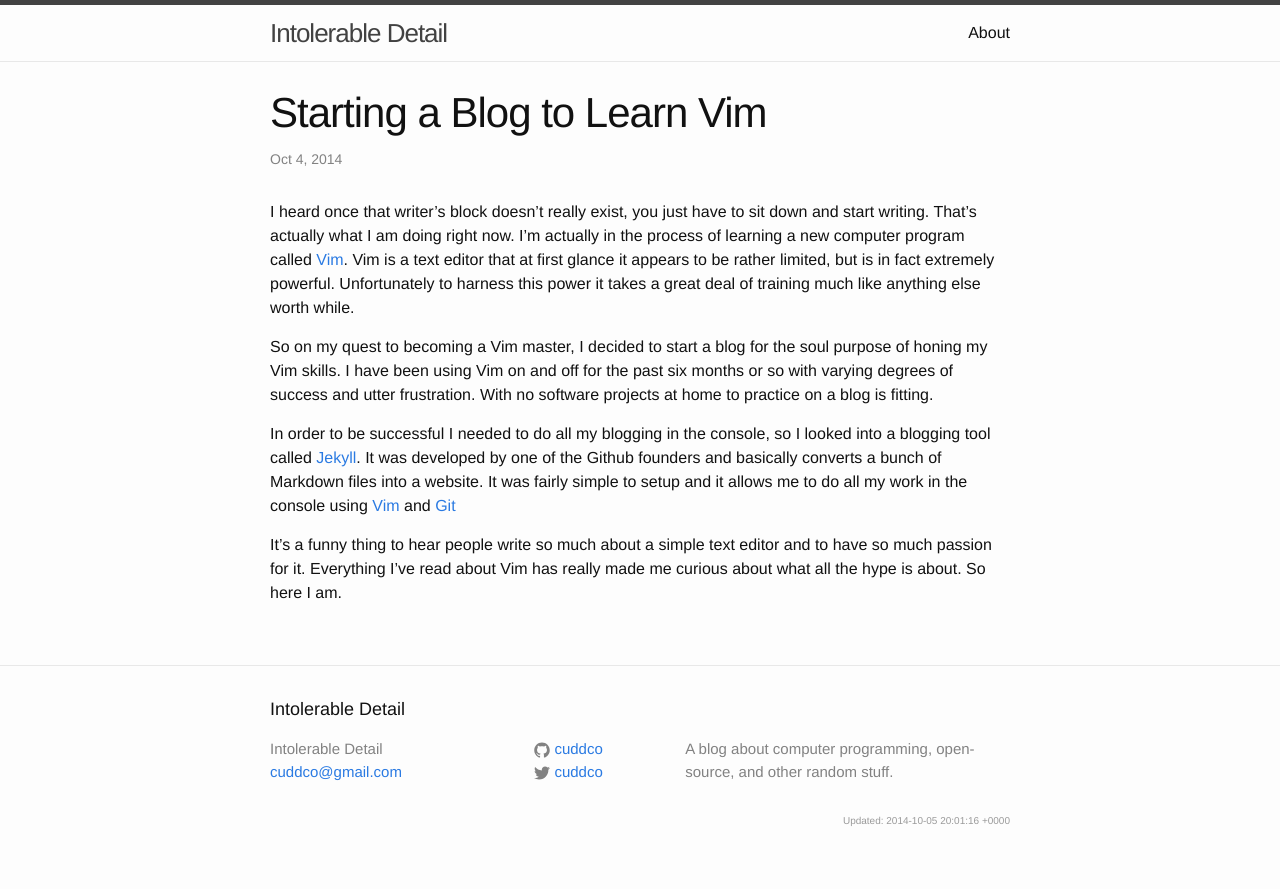
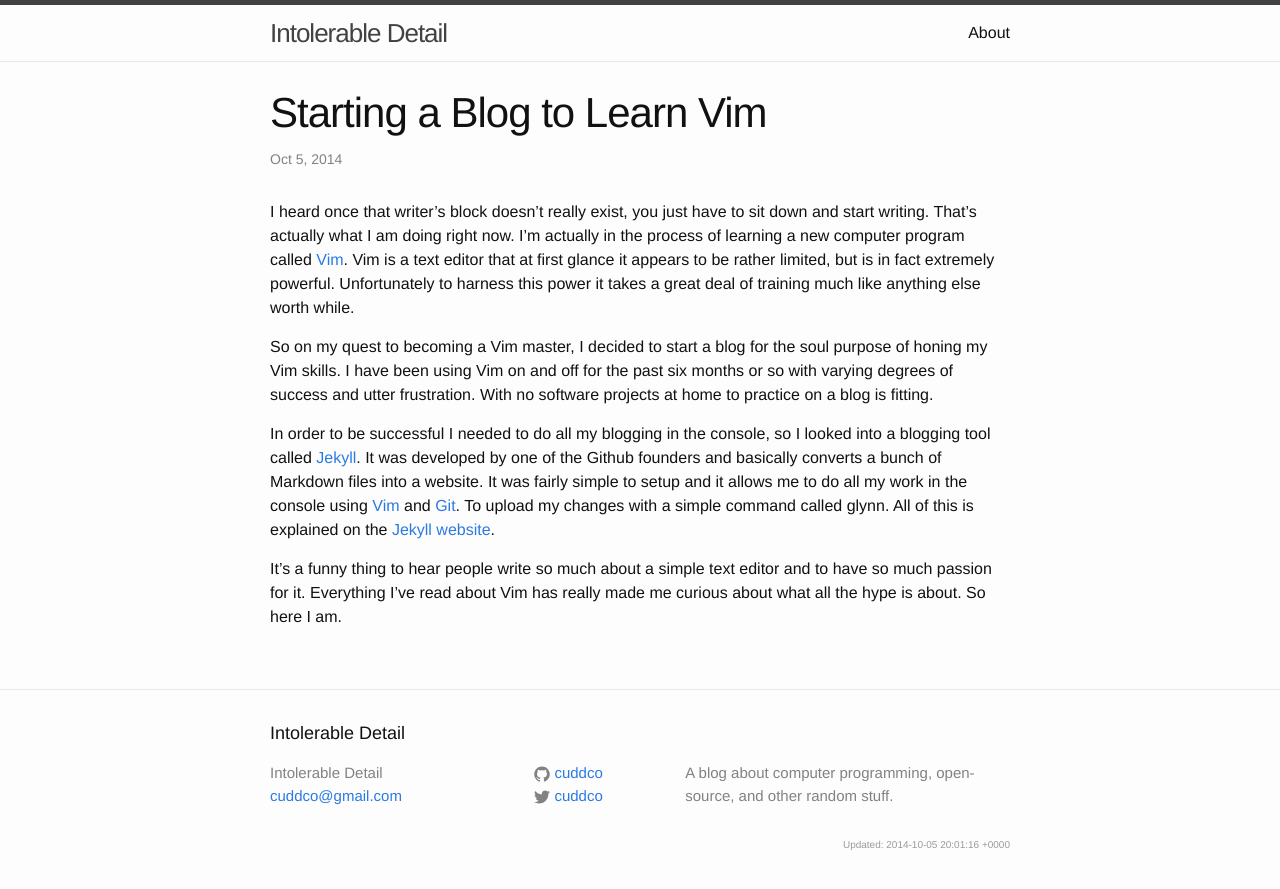
Before and after one commit to cuddco/cuddco, a Jekyll site: the page built from _posts/2014-10-04-starting-a-blog.md, in a window 1280 px wide. Shown: the top 889 px of the page. Built offline with Jekyll 4.4.1, drawn with Linux system fonts in a browser that asks for light colours; comment, search, counter and statistics services are not loaded.

Commit message:
Added some more information about glynn. Updated post parameters.

```diff
--- a/_config.yml
+++ b/_config.yml
@@ -11,8 +11,7 @@
 # Build settings
 markdown: kramdown
 
-pygments: true
-auto: true
+highlighter: pygments
 
 ftp_host: 'johncudd.com'
 ftp_dir: '/public_html/cudd.co'
--- a/_posts/2014-10-04-starting-a-blog.md
+++ b/_posts/2014-10-04-starting-a-blog.md
@@ -1,7 +1,9 @@
 ---
 layout: post
 title: "Starting a Blog to Learn Vim"
-date: 2014-10-04 23:15:00
+date: 2014-10-05 15:59:21
+categories: software
+tags: jekyll vim glynn
 ---
 I heard once that writer's block doesn't really exist, you just have to sit
 down and start writing. That's actually what I am doing right now. I'm actually
@@ -19,7 +21,9 @@
 looked into a blogging tool called [Jekyll][jekyll website]. It was developed by one of the
 Github founders and basically converts a bunch of Markdown files into a
 website. It was fairly simple to setup and it allows me to do all my work in
-the console using [Vim][vim wiki] and [Git][git website]
+the console using [Vim][vim wiki] and [Git][git website]. To upload my changes
+with a simple command called glynn. All of this is explained on the [Jekyll
+website][jekyll website].
 
 It's a funny thing to hear people write so much about a simple text editor and
 to have so much passion for it. Everything I've read about Vim has really made
--- a/_posts/welcome-demo.markdown
+++ b/_posts/welcome-demo.markdown
@@ -2,7 +2,10 @@
 layout: post
 title:  "Welcome to Jekyll!"
 date:   2014-10-04 22:51:14
+published: false
+#permalink: /example/dogs.html
 categories: jekyll update
+tags: demo jekyll blogging
 ---
 You’ll find this post in your `_posts` directory. Go ahead and edit it and re-build the site to see your changes. You can rebuild the site in many different ways, but the most common way is to run `jekyll serve --watch`, which launches a web server and auto-regenerates your site when a file is updated.
 
```
